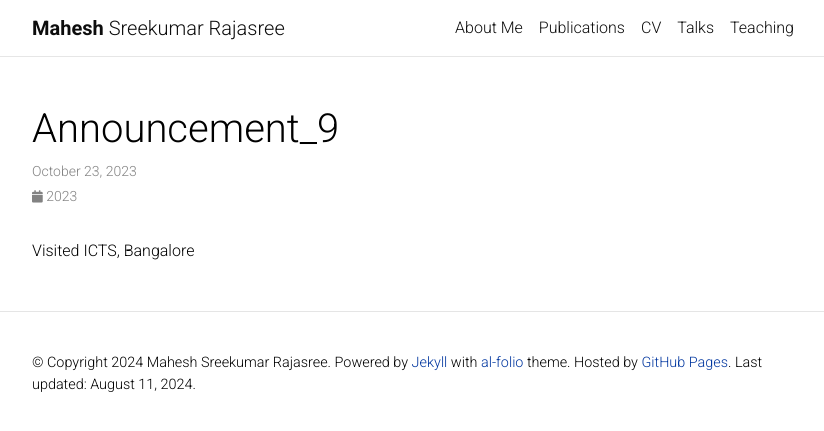
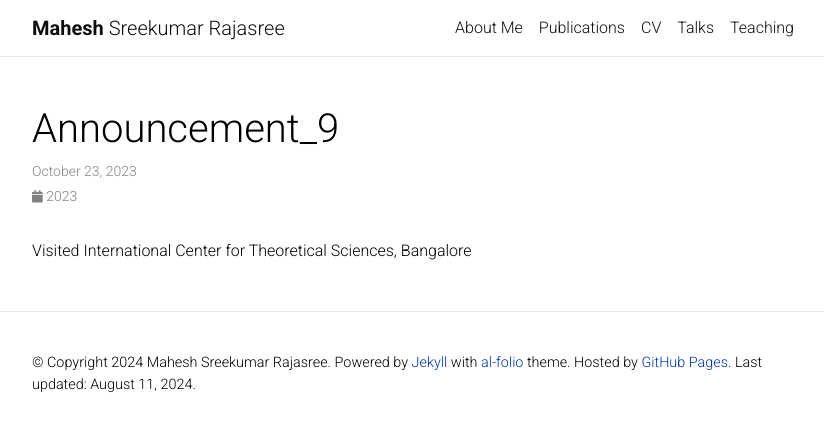
Before and after one commit to Mahe94/mahe94.github.io, a Jekyll site: the page built from _news/announcement_9.md, in a window 1280 px wide. Shown: the top 431 px of the page, without its empty margins (223-1047 px from the left). Built offline with Jekyll 4.4.1, drawn with Linux system fonts in a browser that asks for light colours; comment, search, counter and statistics services are not loaded; a style sheet for code colours, icons or effects is not loaded.

Commit message:
Update announcement_9.md

```diff
--- a/_news/announcement_9.md
+++ b/_news/announcement_9.md
@@ -5,4 +5,4 @@
 related_posts: false
 ---
 
-Visited ICTS, Bangalore
+Visited <a herf="https://www.icts.res.in/">International Center for Theoretical Sciences</a>, Bangalore
```
